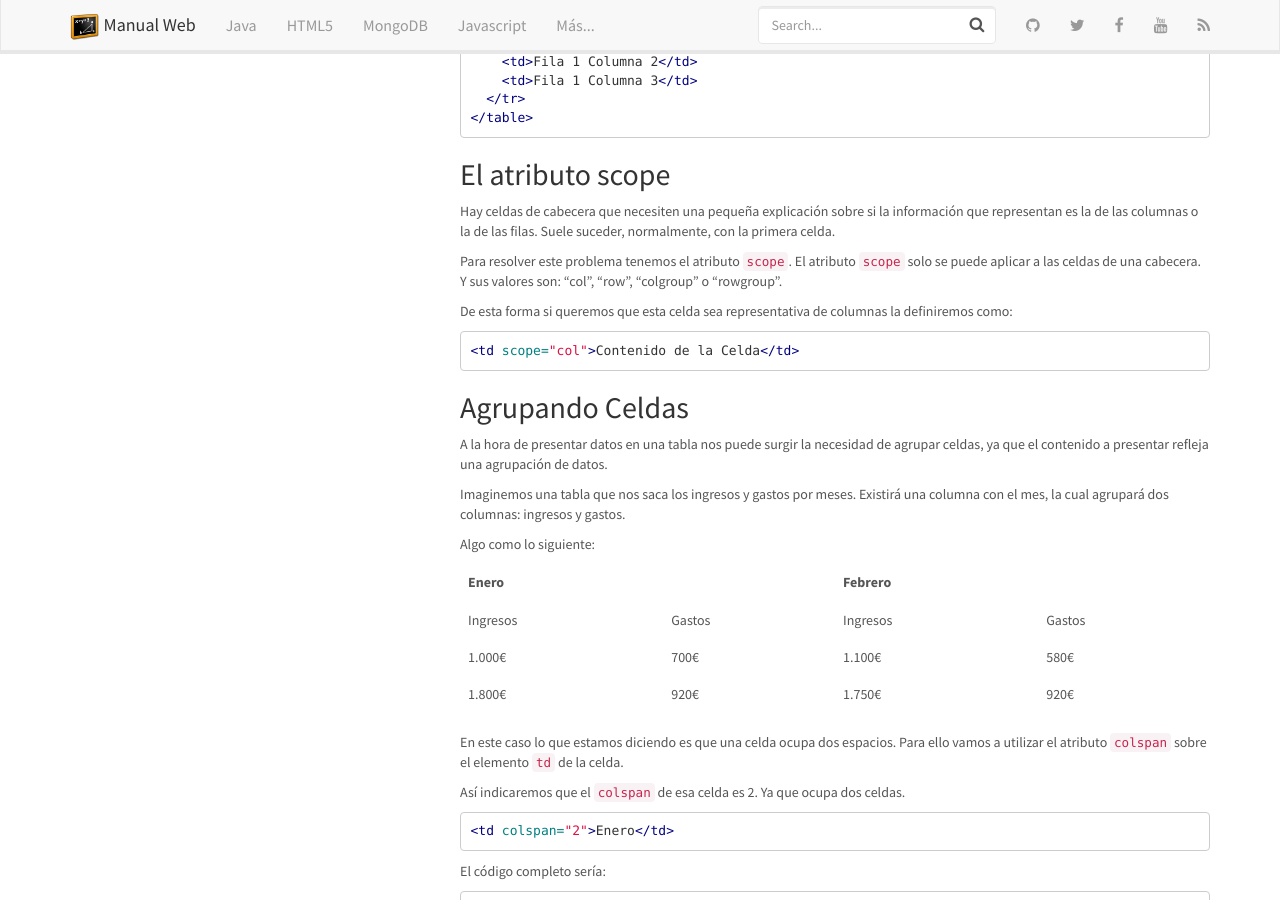
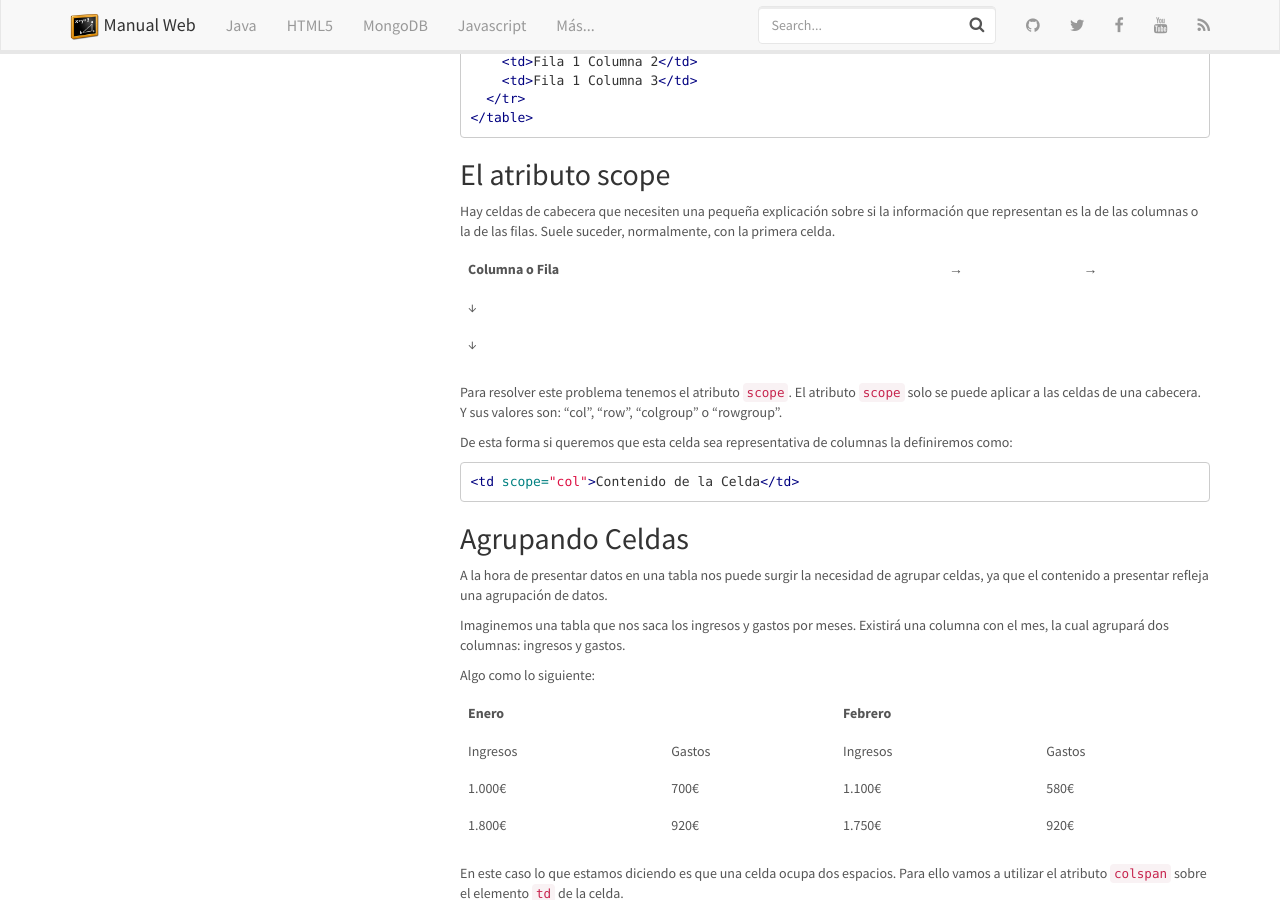
Before and after one commit to manualweb/manualweb, a Jekyll site: the page built from _html/tablas-basicas-html.md, in a window 1280 px wide and 900 px high, scrolled down 1299 px. Built offline with Jekyll 4.4.1, drawn with Linux system fonts in a browser that asks for light colours; nearby versions of some CDN libraries; comment, search, counter and statistics services are not loaded.

Commit message:
Nuevos Elementos

```diff
--- a/_html/tablas-basicas-html.md
+++ b/_html/tablas-basicas-html.md
@@ -94,6 +94,12 @@ Así, la cabecera de una tabla quedará de la siguiente forma:
 
 
 Hay celdas de cabecera que necesiten una pequeña explicación sobre si la información que representan es la de las columnas o la de las filas. Suele suceder, normalmente, con la primera celda.
+
+
+| Columna o Fila | → | → |
+| -------------- | - | - |
+| ↓              |   |   |
+| ↓              |   |   |
 
 
 Para resolver este problema tenemos el atributo [`scope`](https://w3api.com/HTML/th/scope/). El atributo [`scope`](https://w3api.com/HTML/th/scope/) solo se puede aplicar a las celdas de una cabecera. Y sus valores son: “col”, “row”, “colgroup” o “rowgroup”.
```
